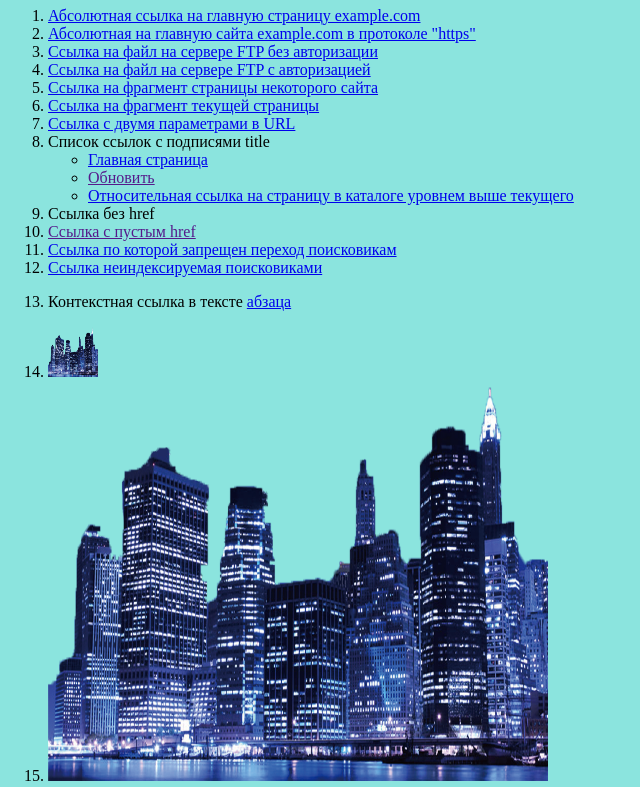
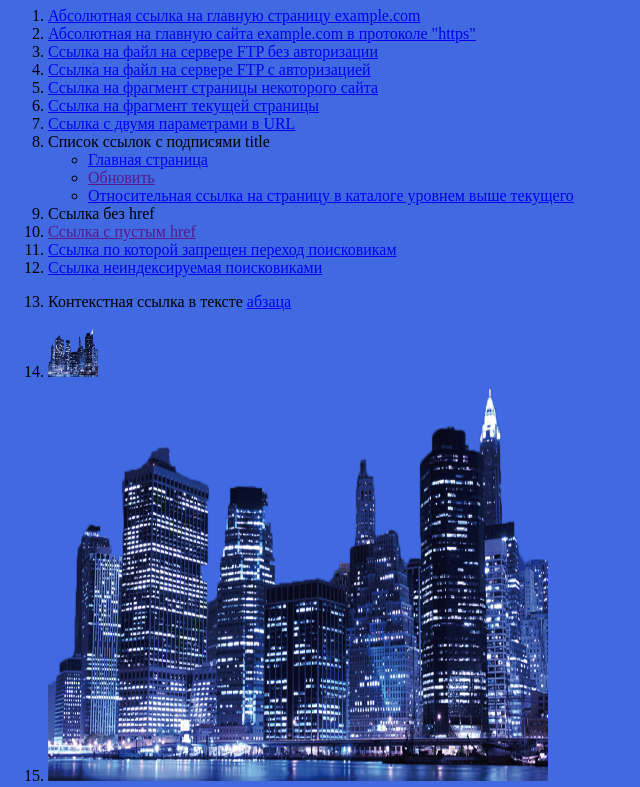
Before and after one commit to bryukhanovA1488/bryukhanovA1488.github.io, a plain HTML site: page index.html in a window 1280 px wide. Shown: the part 73-860 px from the top of the page, without its empty margins (0-640 px from the left). Drawn offline with Linux system fonts and the light colour scheme.

Commit message:
Update index.html

```diff
--- a/index.html
+++ b/index.html
@@ -3,7 +3,7 @@
 <head>
 <meta charset="utf-8">
 </head>
- <body bgcolor="#8be4de">
+ <body bgcolor="#4169E1">
 
    <h1>Ссылки</h1>
 <ol>
```
